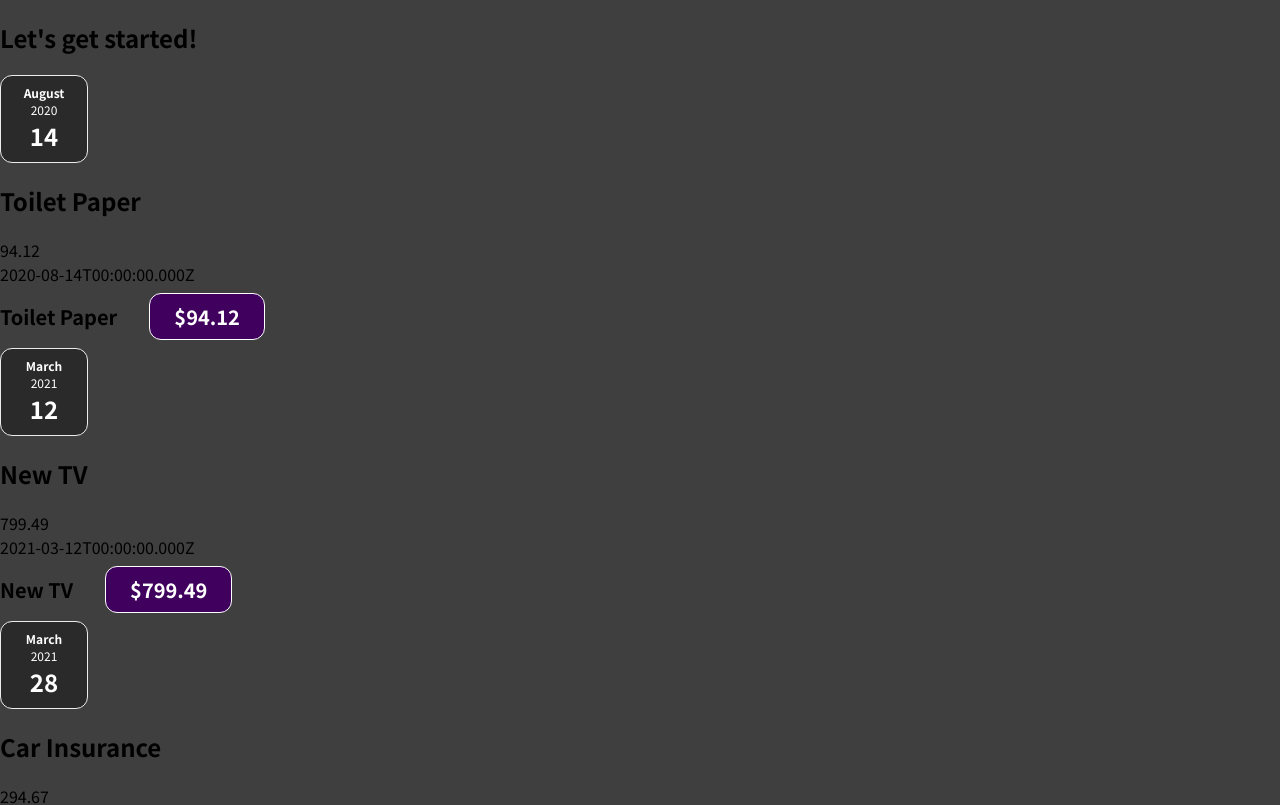
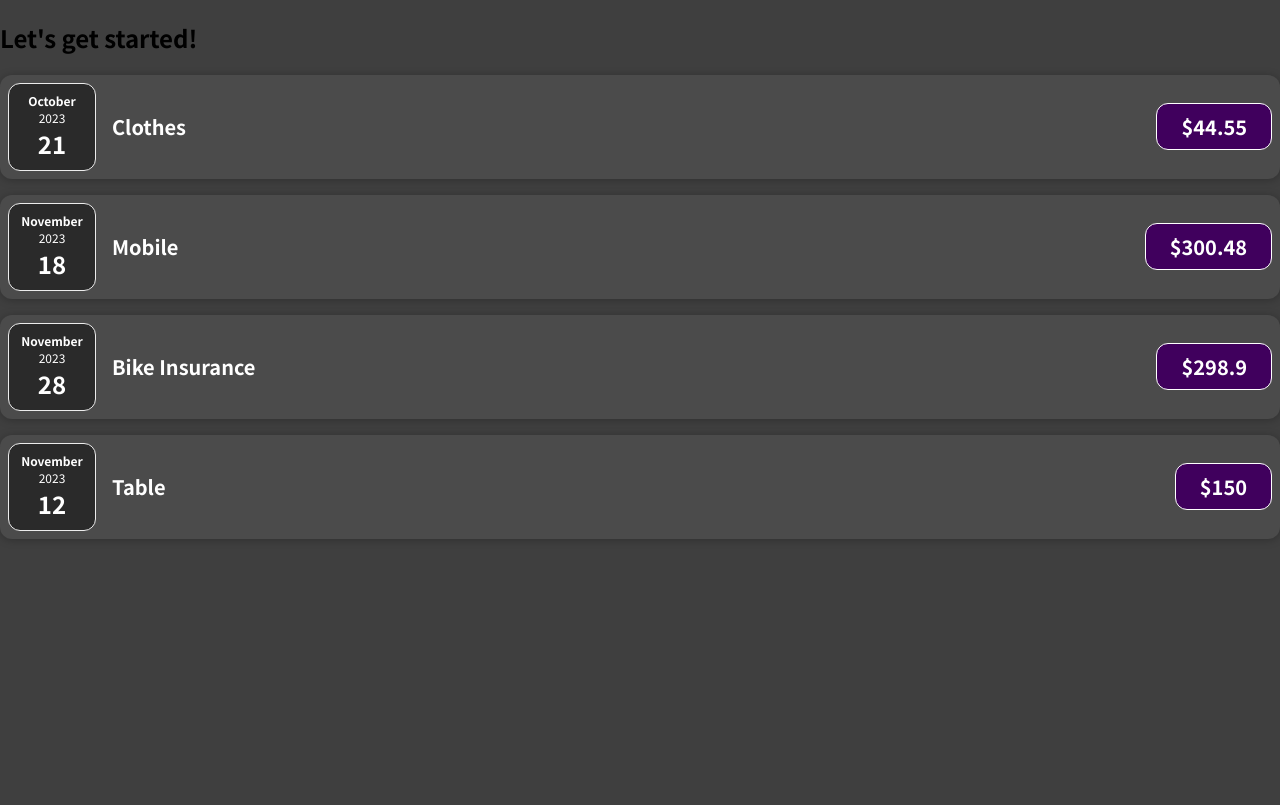
Before and after one commit to Ganeshbjamkar/GettingStartedWithReactjs, a React (Create React App) app: page / in a window 1280 px wide. Shown: the top 805 px of the page. Built offline with nearby package versions, Linux system fonts and the light colour scheme.

Commit message:
Final Commit

```diff
--- a/src/App.js
+++ b/src/App.js
@@ -4,22 +4,22 @@ const App = () => {
   const expenses = [
     {
       id: "e1",
-      title: "Toilet Paper",
-      amount: 94.12,
-      date: new Date(2020, 7, 14),
+      title: "Clothes",
+      amount: 44.55,
+      date: new Date(2023, 9, 21),
     },
-    { id: "e2", title: "New TV", amount: 799.49, date: new Date(2021, 2, 12) },
+    { id: "e2", title: "Mobile", amount: 300.48, date: new Date(2023, 10, 18) },
     {
       id: "e3",
-      title: "Car Insurance",
-      amount: 294.67,
-      date: new Date(2021, 2, 28),
+      title: "Bike Insurance",
+      amount: 298.9,
+      date: new Date(2023, 10, 28),
     },
     {
       id: "e4",
-      title: "New Desk (Wooden)",
-      amount: 450,
-      date: new Date(2021, 5, 12),
+      title: "Table",
+      amount: 150,
+      date: new Date(2023, 10, 12),
     },
   ];
 
--- a/src/components/UI/Card.js
+++ b/src/components/UI/Card.js
@@ -1,7 +1,10 @@
+import React from "react";
+
 import "./Card.css";
 
 const Card = (props) => {
-  const classes = "card" + props.className;
+  const classes = "card " + props.className;
+
   return <div className={classes}>{props.children}</div>;
 };
 
--- a/src/components/expenses/ExpenseItem.js
+++ b/src/components/expenses/ExpenseItem.js
@@ -1,21 +1,15 @@
-// ExpenseItem.js
 import React from "react";
+
 import ExpenseDate from "./ExpenseDate";
-import ExpenseDetails from "./ExpenseDetails";
+import Card from "../UI/Card";
 import "./ExpenseItem.css";
-import Card from "../UI/Card";
 
 const ExpenseItem = (props) => {
   return (
     <Card className="expense-item">
       <ExpenseDate date={props.date} />
-      <ExpenseDetails title={props.title} amount={props.amount} />
-      <div>{props.date.toISOString()}</div>
       <div className="expense-item__description">
         <h2>{props.title}</h2>
-        <div className="expense-item__locationofexpenditure">
-          {props.locationofexpenditure}
-        </div>
         <div className="expense-item__price">${props.amount}</div>
       </div>
     </Card>
--- a/src/components/expenses/Expenses.js
+++ b/src/components/expenses/Expenses.js
@@ -1,6 +1,8 @@
+import React from "react";
+
 import ExpenseItem from "./ExpenseItem";
+import Card from "../UI/Card";
 import "./Expenses.css";
-import Card from "../UI/Card";
 
 const Expenses = (props) => {
   return (
--- a/src/index.js
+++ b/src/index.js
@@ -1,3 +1,4 @@
+import React from 'react';
 import ReactDOM from 'react-dom/client';
 
 import './index.css';
```
Also changed, not shown: src/components/UI/Card.css (+4 -4 lines), src/components/expenses/ExpenseDate.js (+9 -7 lines), src/components/expenses/ExpenseDate.css (line endings or trailing spaces), src/components/expenses/ExpenseItem.css (line endings or trailing spaces), src/components/expenses/Expenses.css (line endings or trailing spaces), src/index.css (line endings or trailing spaces).
